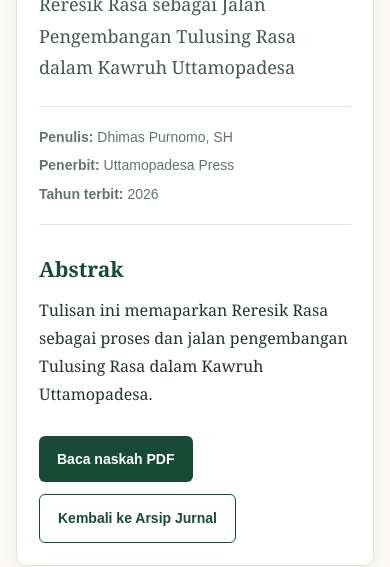
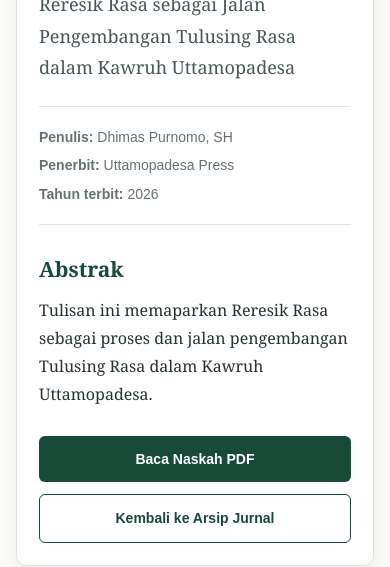
Before and after one commit to Dhimas2467/katalog-buku-uttamopadesa, a plain HTML site: page pembersihan-rasa.html in a window 390 px wide. Shown: the part 297-864 px from the top of the page. Drawn offline with Linux system fonts and the light colour scheme.

Commit message:
Update meta tags and content in pembersihan-rasa.html

```diff
--- a/pembersihan-rasa.html
+++ b/pembersihan-rasa.html
@@ -5,16 +5,21 @@
   <meta name="viewport" content="width=device-width, initial-scale=1">
 
   <title>Proses Pembersihan Rasa | Jurnal Uttamopadesa</title>
-  <meta name="description" content="Reresik Rasa sebagai Jalan Pengembangan Tulusing Rasa dalam Kawruh Uttamopadesa">
+  <meta name="description" content="Reresik Rasa sebagai Jalan Pengembangan Tulusing Rasa dalam Kawruh Uttamopadesa.">
   <meta name="author" content="Dhimas Purnomo, SH">
   <meta name="robots" content="index, follow">
-  <link rel="canonical" href="https://dhimas2467.github.io/katalog-buku-uttamopadesa/proses-pembersihan-rasa.html">
+  <meta name="theme-color" content="#174b38">
+
+  <link rel="canonical" href="https://dhimas2467.github.io/katalog-buku-uttamopadesa/pembersihan-rasa.html">
 
   <meta property="og:type" content="article">
   <meta property="og:title" content="Proses Pembersihan Rasa">
   <meta property="og:description" content="Reresik Rasa sebagai Jalan Pengembangan Tulusing Rasa dalam Kawruh Uttamopadesa">
-  <meta property="og:url" content="https://dhimas2467.github.io/katalog-buku-uttamopadesa/proses-pembersihan-rasa.html">
+  <meta property="og:url" content="https://dhimas2467.github.io/katalog-buku-uttamopadesa/pembersihan-rasa.html">
   <meta property="og:site_name" content="Katalog Buku Uttamopadesa">
+
+  <meta property="article:published_time" content="2026-11">
+  <meta property="article:author" content="Dhimas Purnomo, SH">
 
   <script type="application/ld+json">
   {
@@ -38,7 +43,7 @@
       "name": "Jurnal Uttamopadesa",
       "volumeNumber": "1"
     },
-    "url": "https://dhimas2467.github.io/katalog-buku-uttamopadesa/proses-pembersihan-rasa.html"
+    "url": "https://dhimas2467.github.io/katalog-buku-uttamopadesa/pembersihan-rasa.html"
   }
   </script>
 
@@ -51,7 +56,11 @@
       --ink: #26332d;
       --muted: #66736c;
     }
-    * { box-sizing: border-box; }
+
+    * {
+      box-sizing: border-box;
+    }
+
     body {
       margin: 0;
       background: var(--paper);
@@ -59,6 +68,7 @@
       font-family: Georgia, "Times New Roman", serif;
       line-height: 1.75;
     }
+
     header {
       background: var(--green);
       color: #fff;
@@ -66,6 +76,7 @@
       text-align: center;
       border-bottom: 4px solid var(--gold);
     }
+
     header .brand {
       margin: 0 0 6px;
       font-family: Arial, sans-serif;
@@ -73,15 +84,18 @@
       letter-spacing: 2px;
       text-transform: uppercase;
     }
+
     header h1 {
       margin: 0;
       font-size: clamp(22px, 4vw, 32px);
       line-height: 1.3;
     }
+
     main {
       width: min(850px, calc(100% - 32px));
       margin: 34px auto;
     }
+
     .article {
       background: #fff;
       border: 1px solid #e7e1d5;
@@ -89,6 +103,7 @@
       padding: clamp(22px, 5vw, 42px);
       box-shadow: 0 5px 20px rgba(30, 50, 40, .05);
     }
+
     .volume {
       color: var(--gold);
       font-family: Arial, sans-serif;
@@ -97,17 +112,20 @@
       letter-spacing: 1.2px;
       text-transform: uppercase;
     }
+
     h2 {
       color: var(--green);
       font-size: clamp(25px, 4vw, 34px);
       line-height: 1.3;
       margin: 12px 0;
     }
+
     .subtitle {
       color: #49584f;
       font-size: 18px;
       margin: 0 0 22px;
     }
+
     .metadata {
       border-top: 1px solid #e9e4da;
       border-bottom: 1px solid #e9e4da;
@@ -117,19 +135,28 @@
       font-family: Arial, sans-serif;
       font-size: 14px;
     }
-    .metadata p { margin: 4px 0; }
+
+    .metadata p {
+      margin: 4px 0;
+    }
+
     h3 {
       color: var(--green);
       font-size: 21px;
       margin: 26px 0 8px;
     }
-    .abstract { margin-top: 0; }
+
+    .abstract {
+      margin-top: 0;
+    }
+
     .actions {
       display: flex;
       flex-wrap: wrap;
       gap: 12px;
       margin-top: 28px;
     }
+
     .button {
       display: inline-block;
       padding: 11px 18px;
@@ -138,9 +165,23 @@
       font-family: Arial, sans-serif;
       font-size: 14px;
       font-weight: bold;
+      transition: opacity .2s ease;
     }
-    .primary { background: var(--green); color: #fff; }
-    .secondary { border: 1px solid var(--green); color: var(--green); }
+
+    .button:hover {
+      opacity: .85;
+    }
+
+    .primary {
+      background: var(--green);
+      color: #fff;
+    }
+
+    .secondary {
+      border: 1px solid var(--green);
+      color: var(--green);
+    }
+
     footer {
       text-align: center;
       color: var(--muted);
@@ -148,9 +189,24 @@
       font-size: 13px;
       padding: 22px 16px 32px;
     }
-    a:focus-visible { outline: 3px solid var(--gold); outline-offset: 3px; }
+
+    a:focus-visible {
+      outline: 3px solid var(--gold);
+      outline-offset: 3px;
+    }
+
+    @media (max-width: 480px) {
+      .actions {
+        flex-direction: column;
+      }
+
+      .button {
+        text-align: center;
+      }
+    }
   </style>
 </head>
+
 <body>
   <header>
     <p class="brand">Uttamopadesa Press</p>
@@ -160,8 +216,12 @@
   <main>
     <article class="article">
       <div class="volume">Vol. 1, No. 4 · November 2026</div>
+
       <h2>Proses Pembersihan Rasa</h2>
-      <p class="subtitle">Reresik Rasa sebagai Jalan Pengembangan Tulusing Rasa dalam Kawruh Uttamopadesa</p>
+
+      <p class="subtitle">
+        Reresik Rasa sebagai Jalan Pengembangan Tulusing Rasa dalam Kawruh Uttamopadesa
+      </p>
 
       <div class="metadata">
         <p><strong>Penulis:</strong> Dhimas Purnomo, SH</p>
@@ -170,11 +230,23 @@
       </div>
 
       <h3>Abstrak</h3>
-      <p class="abstract">Tulisan ini memaparkan Reresik Rasa sebagai proses dan jalan pengembangan Tulusing Rasa dalam Kawruh Uttamopadesa.</p>
+
+      <p class="abstract">
+        Tulisan ini memaparkan Reresik Rasa sebagai proses dan jalan pengembangan Tulusing Rasa dalam Kawruh Uttamopadesa.
+      </p>
 
       <div class="actions">
-        <a class="button primary" href="https://drive.google.com/file/d/1BQEL48QSqjesL74mqJl-QwNSgnSwHjFc/view?usp=drivesdk" target="_blank" rel="noopener noreferrer">Baca naskah PDF</a>
-        <a class="button secondary" href="jurnal.html">Kembali ke Arsip Jurnal</a>
+        <a
+          class="button primary"
+          href="https://drive.google.com/file/d/1BQEL48QSqjesL74mqJl-QwNSgnSwHjFc/view?usp=drivesdk"
+          target="_blank"
+          rel="noopener noreferrer">
+          Baca Naskah PDF
+        </a>
+
+        <a class="button secondary" href="./jurnal.html">
+          Kembali ke Arsip Jurnal
+        </a>
       </div>
     </article>
   </main>
```
